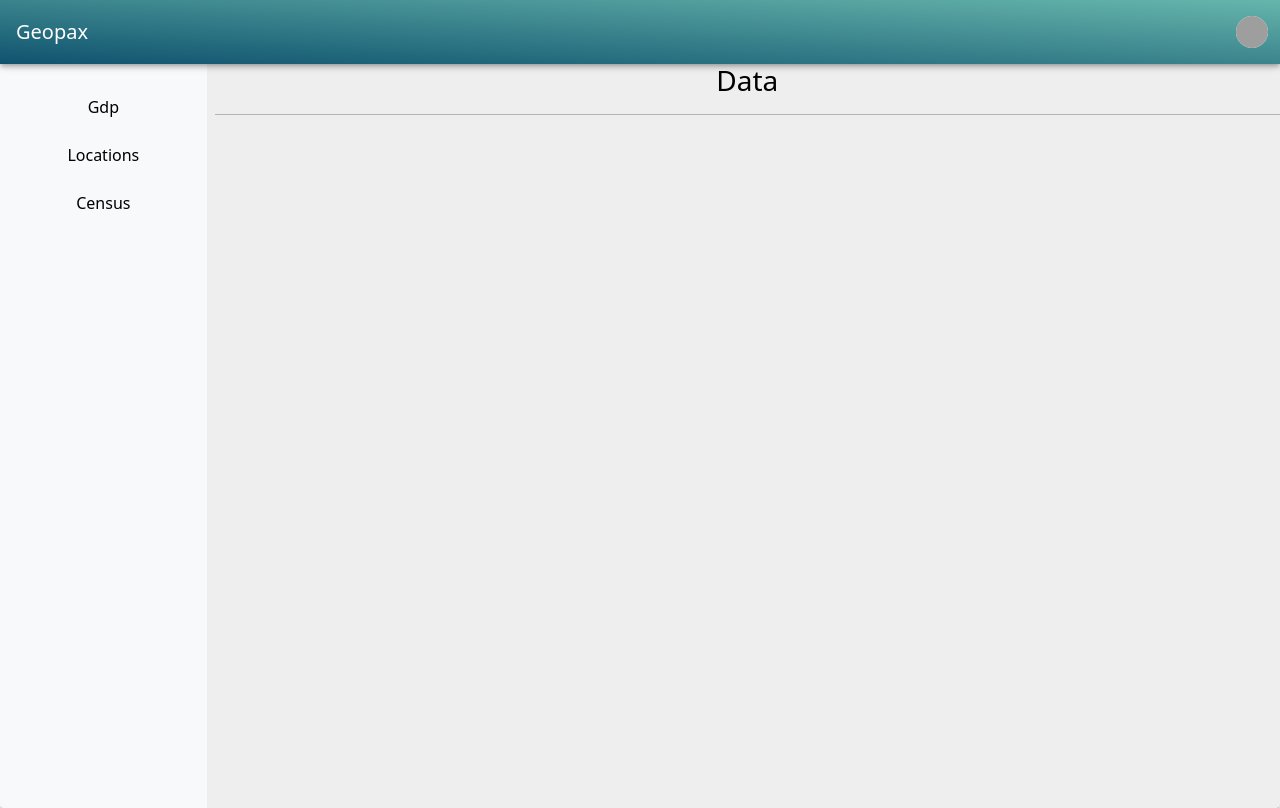
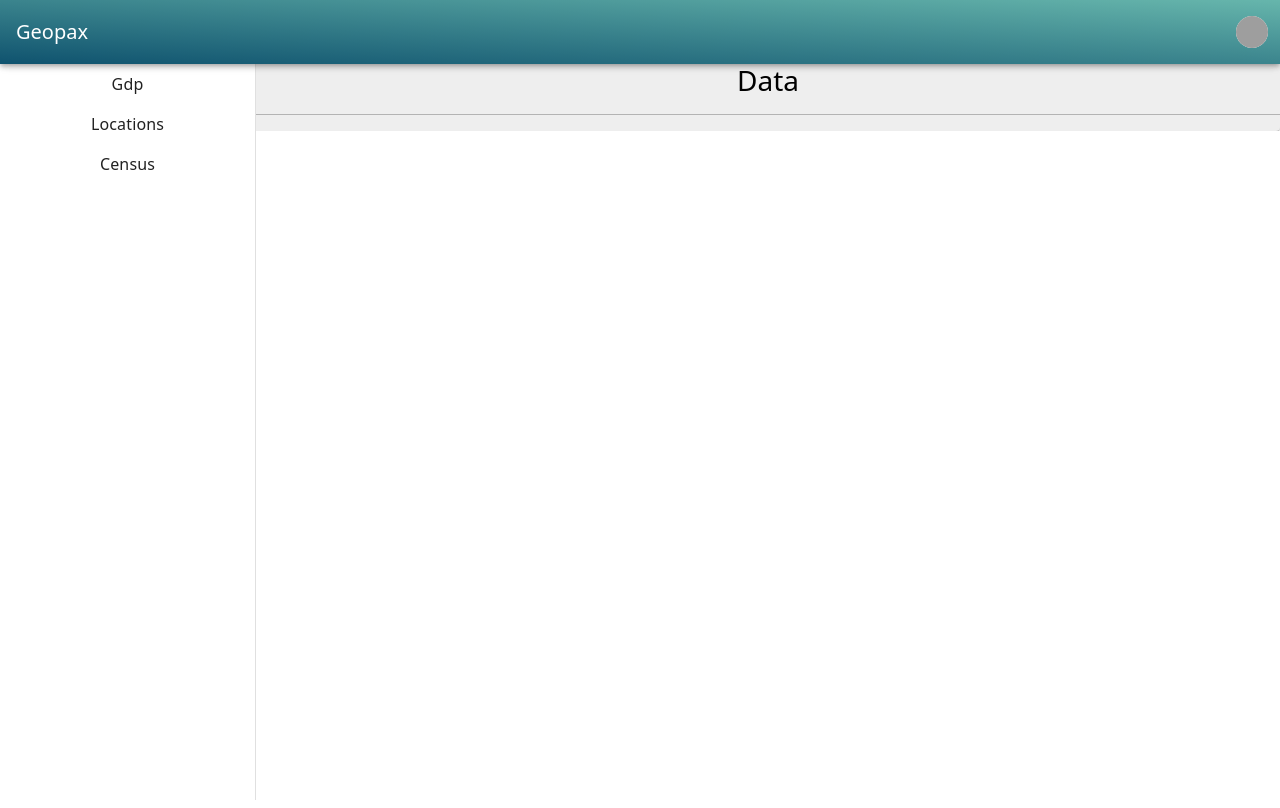
Before and after one commit to DanielHMuniz99/geodata, a Vue app in the folder app/: page / in a window 1280 px wide. Built offline with nearby package versions, Linux system fonts and the light colour scheme.

Commit message:
components sidebar css

```diff
--- a/app/src/App.vue
+++ b/app/src/App.vue
@@ -8,11 +8,9 @@ import Sidebar from './components/Sidebar.vue';
     <v-layout>
       <Header/>
       <v-main>
-        <v-row dense>
-          <v-col cols="2">
-            <Sidebar/>
-          </v-col>
-          <v-col cols="10">
+        <v-row no-gutters>
+          <Sidebar/>
+          <v-col cols="12">
             <router-view/>
           </v-col>
         </v-row>
--- a/app/src/components/Sidebar.vue
+++ b/app/src/components/Sidebar.vue
@@ -1,21 +1,14 @@
 <template>
-  <aside class="sidebar">
-    <v-row>
-      <v-col
-        cols="12"
-        md="12"
-      >
-        <div
-          v-for="route in routes"
-          :key="route.name"
-          @click="openPage(route.path)"
-          class="mt-2 clickable"
-        >
-          {{ route.name }}
-        </div>
-      </v-col>
-    </v-row>
-  </aside>
+<v-navigation-drawer>
+  <v-list-item
+    v-for="route in routes"
+    :key="route.name"
+    @click="openPage(route.path)"
+    link
+    :title="route.name"
+  >
+  </v-list-item>
+</v-navigation-drawer>
 </template>
 
 <script setup>
--- a/app/src/style.css
+++ b/app/src/style.css
@@ -80,7 +80,6 @@ button:focus-visible {
 
 .no-overflow-x {
   width: 100%;
-  overflow-x: hidden;
 }
 
 .sidebar {
```
